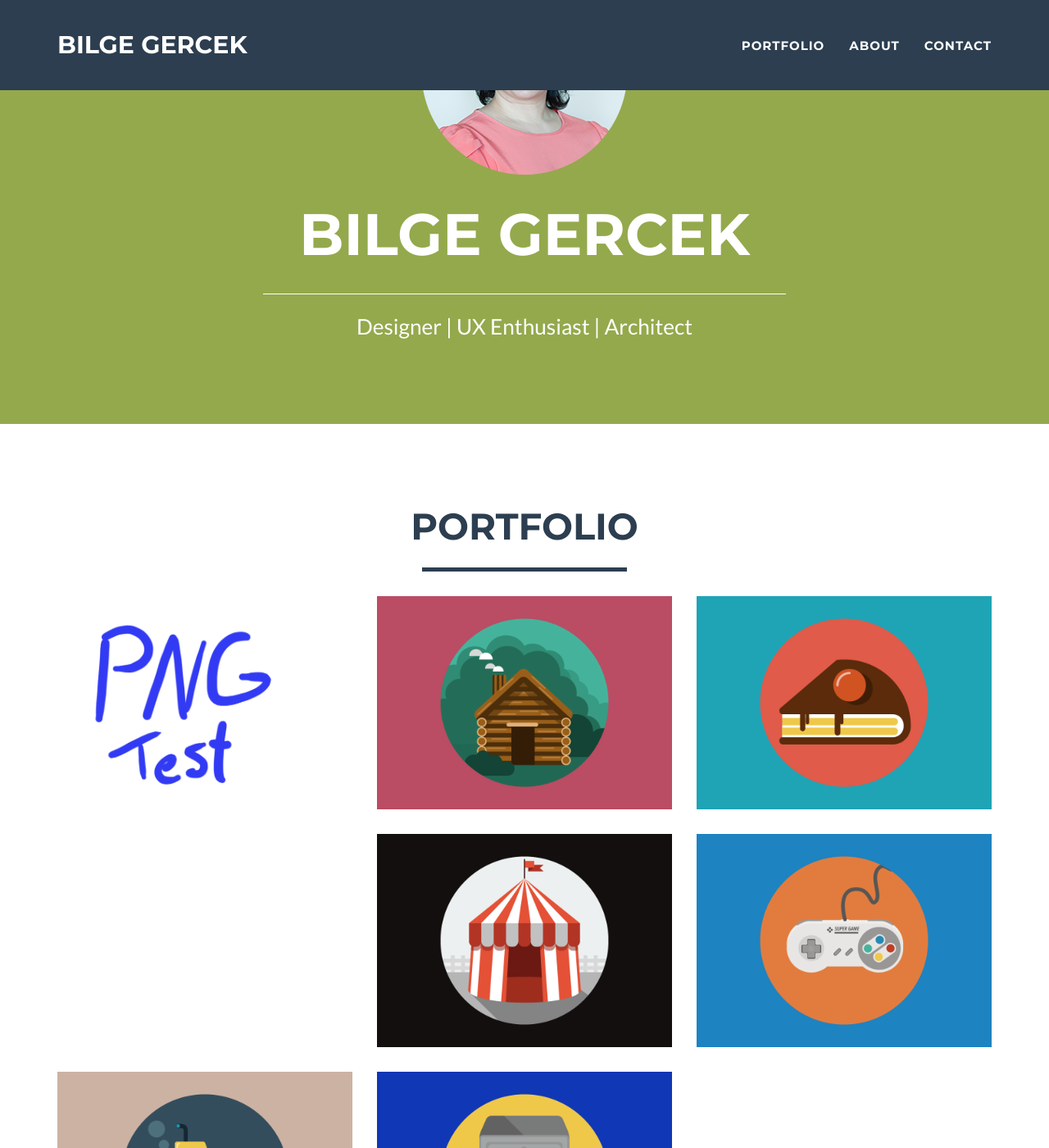
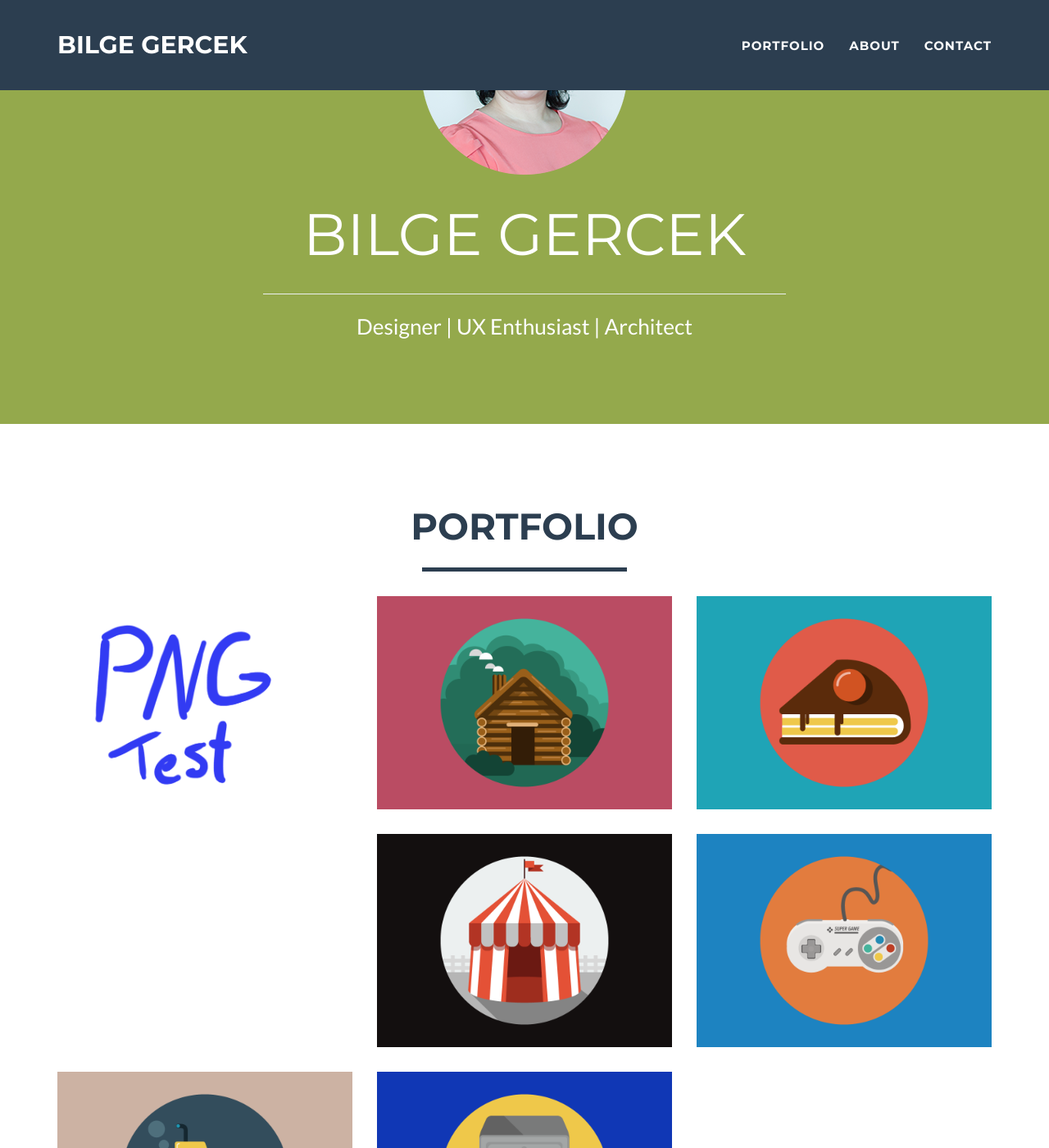
Before and after one commit to bilgegercek/bilgegercek.github.io, a Jekyll site: the page built from index.html, in a window 1280 px wide and 1400 px high, scrolled down 241 px. Shown: the whole window at 82% size. Built offline with Jekyll 4.4.1, drawn with Linux system fonts in a browser that asks for light colours.

Commit message:
name font-weight change

```diff
--- a/_includes/css/main.css
+++ b/_includes/css/main.css
@@ -38,7 +38,7 @@ h6 {
 
 
 hr.thin-line{
-    border-top: 1px solid white;
+    border-top: 1px solid #fffffff;
     margin-left: 22%;
     margin-right: 22%;
 }
@@ -107,7 +107,7 @@ header .intro-text .name {
     text-transform: uppercase;
     font-family: Montserrat,"Helvetica Neue",Helvetica,Arial,sans-serif;
     font-size: 2em;
-    font-weight: 700;
+    font-weight: 300;
 }
 
 header .intro-text .skills {
```
